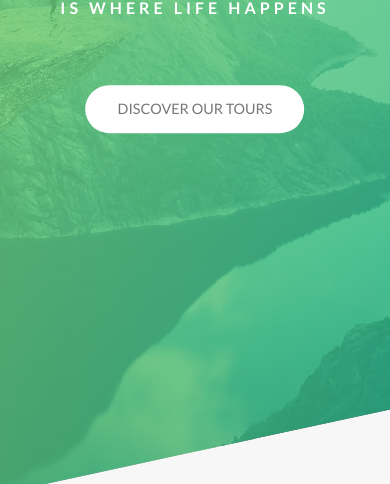
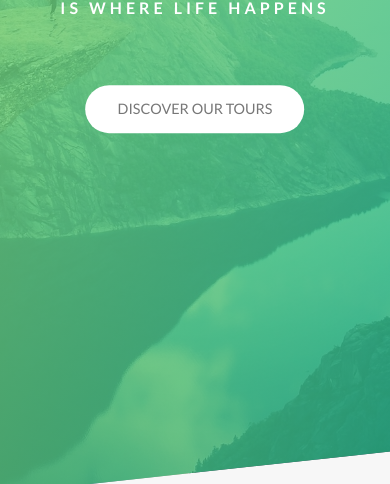
Before and after one commit to xrawvelocity/Natours-project, a website: page index.html in a window 390 px wide. Shown: the part 308-792 px from the top of the page. Drawn offline with Linux system fonts and the light colour scheme.

Commit message:
adding more responsiveness

```diff
--- a/sass/base/_utilities.scss
+++ b/sass/base/_utilities.scss
@@ -1,6 +1,18 @@
 .u-center-text {text-align: center !important;}
-.u-margin-bottom-big {margin-bottom: 8rem !important;}
-.u-margin-bottom-medium {margin-bottom: 4rem !important;}
+.u-margin-bottom-big {
+    margin-bottom: 8rem !important;
+
+    @include respond(tab-port){
+        margin-bottom: 5rem !important;
+    }
+}
+.u-margin-bottom-medium {
+    margin-bottom: 4rem !important;
+
+    @include respond(tab-port){
+        margin-bottom: 3rem !important;
+    }
+}
 .u-margin-bottom-small {margin-bottom: 1.5rem !important;}
 
 .u-margin-top-big {margin-top: 8rem !important;}
--- a/sass/components/_card.scss
+++ b/sass/components/_card.scss
@@ -143,4 +143,59 @@
         font-weight: 200;
     }
 
+
+
+
+
+    @include respond(tab-port){
+        height: auto;
+        border-radius: 4px;
+        background-color: $color-white;
+        box-shadow: 0 1.5rem 4rem rgba($color-black, .15);
+
+        &__side {
+            height: auto;
+            position: relative;
+            box-shadow: none;
+
+            &--back {
+                transform: rotateY(0);
+                clip-path: polygon(0 15%, 100% 0, 100% 100%, 0 100%);
+            }
+        }
+
+        &:hover &__side--front {
+            transform: rotateY(0);
+        }
+
+        &__details {
+            padding: 1rem 3rem;
+        }
+
+
+    //FRONT SIDE STYLING
+
+        &__cta {
+            position: relative;
+            top: 0;
+            left: 0;
+            width: 100%;
+            transform: translate(0);
+            padding: 7rem 4rem 4rem 4rem;
+        }
+
+        &__price-box {
+            margin-bottom: 3rem;
+        }
+
+        &__price-only{
+            font-size: 2rem;
+        }
+
+        &__price-value{
+            font-size: 4rem;
+            font-weight: 300;
+        }
+    }
+
 }
--- a/sass/components/_composition.scss
+++ b/sass/components/_composition.scss
@@ -10,20 +10,45 @@
         z-index: 10;
         outline-offset: 1rem;
 
+        @include respond(tab-port){
+            float: left;
+            position: relative;
+            width: 33.33333%;
+            box-shadow: 0 1.5rem 3rem rgba($color-black, .2);
+
+        }
+
 
         &--p1 {
             left: 0;
             top: -2rem;
+
+            @include respond(tab-port) {
+                top: 0;
+                transform: scale(1.2);
+            }
         }
 
         &--p2 {
             right: 0;
             top: 2rem;
+
+            @include respond(tab-port) {
+                top: -1rem;
+                transform: scale(1.3);
+                z-index: 50;
+            }
         }
 
         &--p3 {
             left: 20%;
             top: 10rem;
+
+            @include respond(tab-port) {
+                top: 0;
+                left: 0;
+                transform: scale(1.1);
+            }
         }
 
         &:hover {
--- a/sass/components/_feature-box.scss
+++ b/sass/components/_feature-box.scss
@@ -6,6 +6,10 @@
     border-radius: 3px;
     box-shadow: 0 1.5rem 4rem rgba($color-black, .15);
     transition: transform .3s;
+
+    @include respond(tab-port){
+        padding: 2rem;
+    }
 
     &__icon {
         font-size: 6rem;
@@ -16,6 +20,10 @@
         background-clip: text;
         -webkit-background-clip: text;
         color: transparent;
+
+        @include respond(tab-port){
+            margin-bottom: 0;
+        }
     }
 
     &:hover {
--- a/sass/components/_story.scss
+++ b/sass/components/_story.scss
@@ -9,8 +9,23 @@
     font-size: $default-font-size;
     transform: skewX(-12deg);
 
+
+    @include respond(tab-port){
+        width: 100%;
+        padding: 4rem;
+        padding-left: 7rem;
+    }
+
+    @include respond(phone){
+        transform: skewX(0);
+    }
+
     & > * {
         transform: skewX(12deg);
+
+        @include respond(phone){
+            transform: skewX(0);
+        }
     }
 
     &__shape {
@@ -23,6 +38,10 @@
         clip-path: circle(50% at 50% 50%);
         transform: translateX(-3rem) skewX(12deg);
         position: relative;
+
+        @include respond(phone){
+            transform: translateX(-3rem) skewX(0);
+        }
 
     }
 
--- a/sass/layout/_header.scss
+++ b/sass/layout/_header.scss
@@ -11,13 +11,13 @@
     clip-path: polygon(0 0, 100% 0, 100% 75vh, 0 100%);
 
     @include respond(tab-port){
-        -webkit-clip-path: polygon(0 0, 100% 0, 100% 80vh, 0 100%);
-        clip-path: polygon(0 0, 100% 0, 100% 80vh, 0 100%);
+        -webkit-clip-path: polygon(0 0, 100% 0, 100% 85vh, 0 100%);
+        clip-path: polygon(0 0, 100% 0, 100% 85vh, 0 100%);
     }
 
     @include respond(phone){
-        -webkit-clip-path: polygon(0 0, 100% 0, 100% 85vh, 0 100%);
-        clip-path: polygon(0 0, 100% 0, 100% 85vh, 0 100%);
+        -webkit-clip-path: polygon(0 0, 100% 0, 100% 90vh, 0 100%);
+        clip-path: polygon(0 0, 100% 0, 100% 90vh, 0 100%);
     }
 
     &__logo-box {
--- a/sass/pages/_home.scss
+++ b/sass/pages/_home.scss
@@ -5,6 +5,7 @@
 
     @include respond(tab-port){
         padding: 20rem 0;
+        padding-top: 30rem;
     }
 }
 
@@ -24,7 +25,7 @@
     }
 
     @include respond(tab-port){
-        padding: 15rem 0;
+        padding: 10rem 0;
     }
 }
 
@@ -44,6 +45,12 @@
 
     @include respond(tab-port){
         padding: 10rem 0;
+    }
+
+    & .u-center-text .heading-secondary {
+        @include respond(phone){
+            width: 60%;
+        }
     }
 }
 
@@ -66,10 +73,21 @@
     border-radius: 3px;
     box-shadow: 0 1.5rem 4rem rgba($color-black,0.5);
 
-    height: 50rem;
+    @include respond(tab-land) {
+        background-image:linear-gradient(105deg,
+        rgba($color-white, 0.9) 0%,
+        rgba($color-white, 0.9) 70%,
+        transparent 70%),
+        url(../img/nat-10.jpg);
+
+    }
 
     &__form {
         width: 50%;
         padding: 6rem;
+
+        @include respond(tab-land) {
+            width: 70%;
+        }
     }
 }
```
Also changed, not shown: css/style.css.
